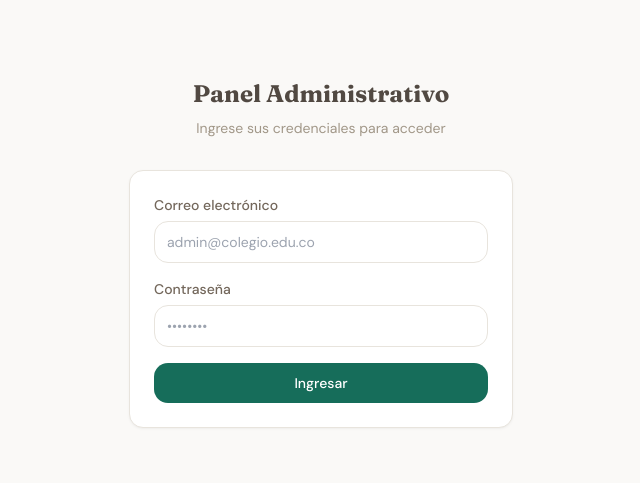
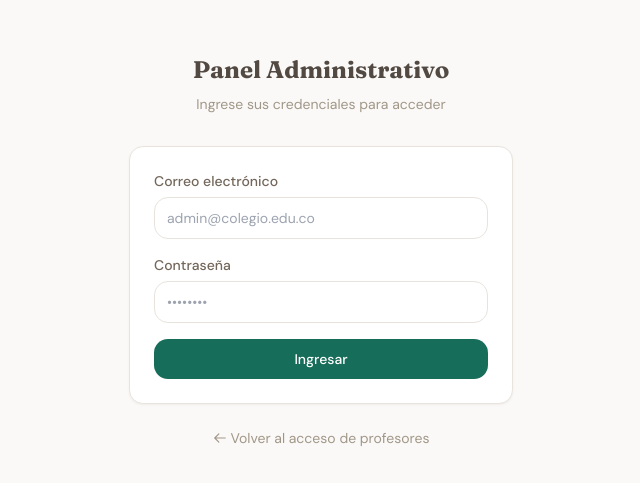
Before and after one commit to designapps-lgtm/extracurriculares, a React (Vite) app in the folder frontend/: page /admin/login in a window 1280 px wide. Shown: the part 147-630 px from the top of the page, without its empty margins (319-959 px from the left). Built offline with nearby package versions, Linux system fonts and the light colour scheme; no server answers.

Commit message:
feat: link para volver al login de profesores desde admin

```diff
--- a/frontend/src/pages/admin/AdminLogin.tsx
+++ b/frontend/src/pages/admin/AdminLogin.tsx
@@ -1,5 +1,5 @@
 import { useState } from "react";
-import { useNavigate } from "react-router-dom";
+import { Link, useNavigate } from "react-router-dom";
 import { login } from "../../services/admin";
 
 export default function AdminLogin() {
@@ -79,6 +79,28 @@ export default function AdminLogin() {
             {loading ? "Ingresando..." : "Ingresar"}
           </button>
         </form>
+
+        <p className="text-center mt-6">
+          <Link
+            to="/"
+            className="text-sm text-surface-500 dark:text-surface-400 hover:text-brand-600 dark:hover:text-brand-400 transition-colors inline-flex items-center gap-1"
+          >
+            <svg
+              className="w-3.5 h-3.5"
+              fill="none"
+              viewBox="0 0 24 24"
+              stroke="currentColor"
+              strokeWidth={2}
+            >
+              <path
+                strokeLinecap="round"
+                strokeLinejoin="round"
+                d="M10 19l-7-7m0 0l7-7m-7 7h18"
+              />
+            </svg>
+            Volver al acceso de profesores
+          </Link>
+        </p>
       </div>
     </div>
   );
```
